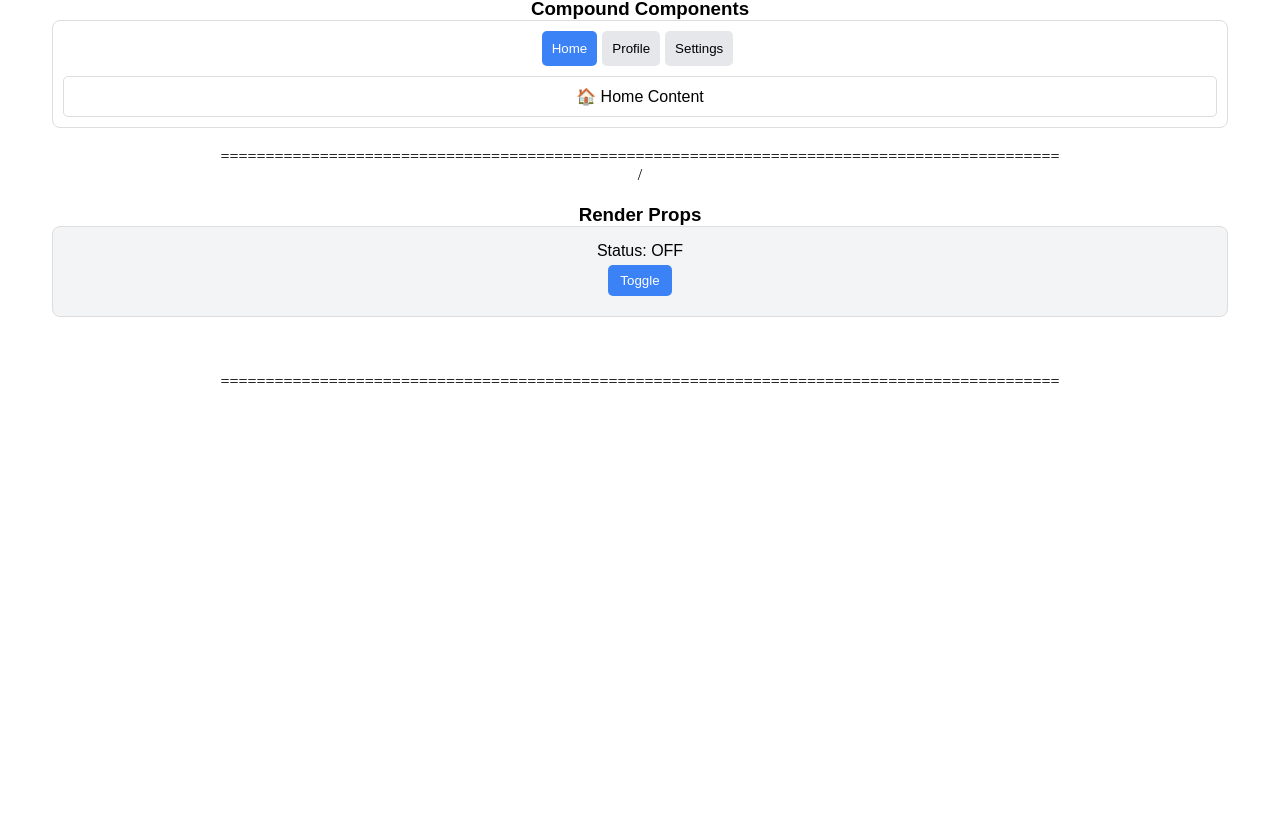
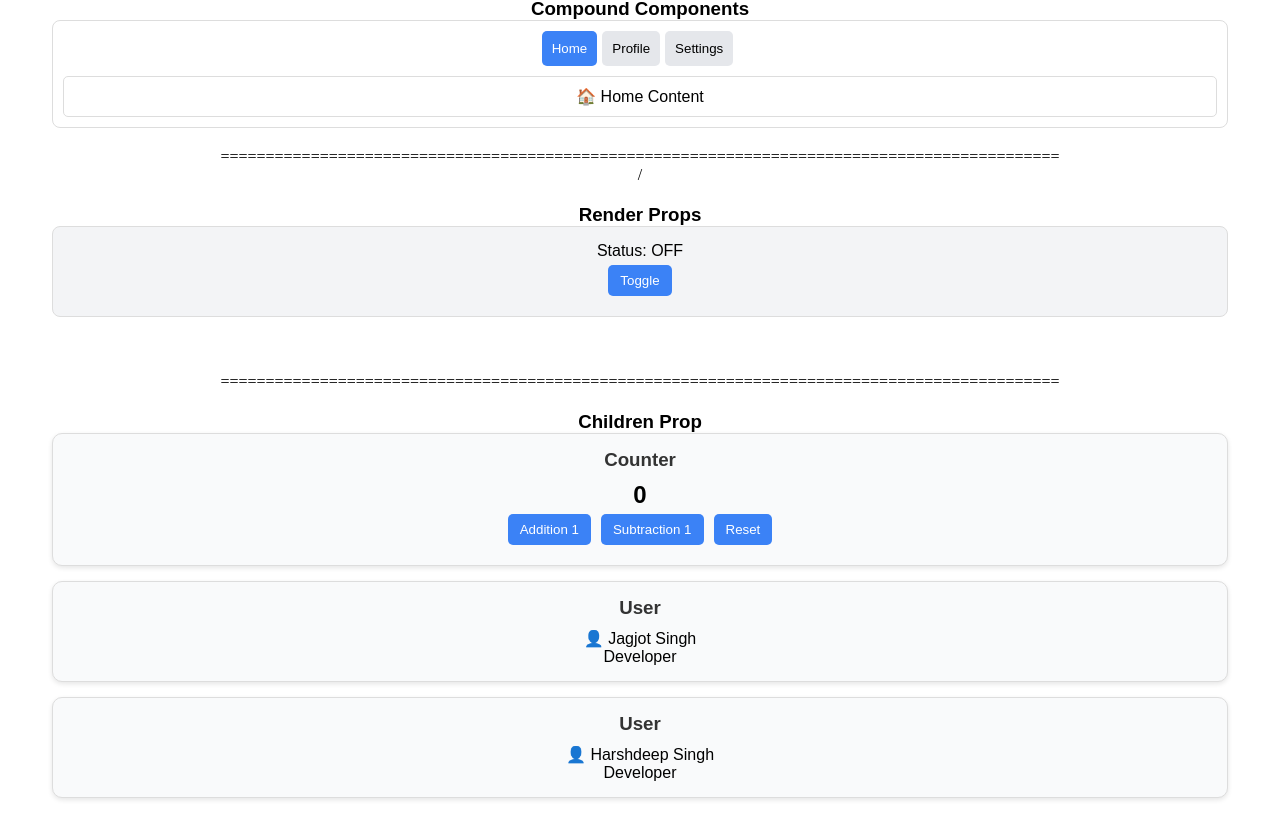
Before and after one commit to jagjotsingh00/react-setup, a React (Vite) app in the folder my-react-app/: page / in a window 1280 px wide. Shown: the part 1324-2163 px from the top of the page. Before the commit the page ends 1747 px from the top, so only its background shows below. Built offline with nearby package versions, Linux system fonts and the light colour scheme.

Commit message:
Complete Tasks

```diff
--- a/my-react-app/src/App.jsx
+++ b/my-react-app/src/App.jsx
@@ -24,6 +24,7 @@ import HigherOrderComponentsTutorial from './components/HigherOrderComponentsTut
 import NewVariable, { Example2_WithLoading, Example3_WithLogger, Example4_WithToggle } from './components/Hoc'
 import Example1_basicsHOC from './components/Hoc'
 import { Example1_ChildrenProp, Example2_CompoundComponents, Example3_RenderProps } from './components/Component-Composition'
+import { Example11_childrenprop } from './components/ComponentComposition'
 
 function App() {
 < Example1_basicsHOC />
@@ -125,7 +126,8 @@ function App() {
 < Example3_RenderProps />
 <br /><br />
 =============================================================================================
-
+<br />
+< Example11_childrenprop />
 </>
   )
 }
--- a/my-react-app/src/components/Component-Composition.jsx
+++ b/my-react-app/src/components/Component-Composition.jsx
@@ -94,7 +94,7 @@ function Container({ children }) {
 }
 
 function Example1_ChildrenProp() {
-    const [count, setCount] = useState(0);
+    const [count, setCount] = useState(0)
 
     return (
         <Container>
--- a/my-react-app/src/components/ComponentComposition.jsx
+++ b/my-react-app/src/components/ComponentComposition.jsx
@@ -1 +1,119 @@
 import { useState, useEffect, createContext, useContext } from "react";
+
+const styles = {
+    container: {
+        padding: "20px",
+        fontFamily: "Arial, sans-serif",
+    },
+
+    card: {
+        border: "1px solid #ddd",
+        borderRadius: "10px",
+        padding: "15px",
+        marginBottom: "15px",
+        backgroundColor: "#f9fafb",
+        boxShadow: "0 2px 5px rgba(0,0,0,0.1)",
+    },
+
+    title: {
+        marginBottom: "10px",
+        color: "#333",
+    },
+
+    button: {
+        padding: "8px 12px",
+        margin: "5px",
+        border: "none",
+        borderRadius: "5px",
+        backgroundColor: "#3b82f6",
+        color: "white",
+        cursor: "pointer",
+    },
+
+    tabContainer: {
+        border: "1px solid #ddd",
+        borderRadius: "8px",
+        padding: "10px",
+    },
+
+    tabButton: {
+        padding: "10px",
+        marginRight: "5px",
+        border: "none",
+        backgroundColor: "#e5e7eb",
+        cursor: "pointer",
+        borderRadius: "5px",
+    },
+
+    activeTab: {
+        backgroundColor: "#3b82f6",
+        color: "white",
+    },
+
+    panel: {
+        marginTop: "10px",
+        padding: "10px",
+        border: "1px solid #ddd",
+        borderRadius: "5px",
+    },
+
+    toggleBox: {
+        padding: "15px",
+        border: "1px solid #ddd",
+        borderRadius: "8px",
+        backgroundColor: "#f3f4f6",
+    }
+};
+
+
+
+function Card({ children, title }) {
+    return (
+        <div style={styles.card}>
+            {title && <h3 style={styles.title}>{title}</h3>}
+            <div>{children}</div>
+        </div>
+    );
+}
+function Button({ children, onClick }) {
+    return (
+        <button onClick={onClick} style={styles.button}>
+            {children}
+        </button>
+    )
+}
+
+function Container({ children }) {
+    return (<div style={styles.container} > {children}</div>)
+}
+
+function Example11_childrenprop() {
+    const [count, setCount] = useState(0);
+
+    return (
+        <Container>
+            <h3>Children Prop</h3>
+
+            <Card title="Counter">
+                <h2>{count}</h2>
+
+                <Button onClick={() => setCount(count + 1)}>Addition 1</Button>
+                <Button onClick={() => setCount(count - 1)}>Subtraction 1</Button>
+                <Button onClick={() => setCount(0)}>Reset</Button>
+            </Card>
+
+
+
+            <Card title="User">
+                <p>👤 Jagjot Singh</p>
+                <p>Developer</p>
+            </Card>
+
+            <Card title="User">
+                <p>👤 Harshdeep Singh</p>
+                <p>Developer</p>
+            </Card>
+        </Container>
+    )
+}
+export{Example11_childrenprop }
--- a/my-react-app/src/components/Hoc.jsx
+++ b/my-react-app/src/components/Hoc.jsx
@@ -157,7 +157,7 @@ function withLoading(Component) {
         if (isLoading) {
             return (
                 <div style={styles.loadingContainer}>
-                    <div styl></div>
+                    <div></div>
                     <p>Loading...</p>
                 </div>)
         }
```
